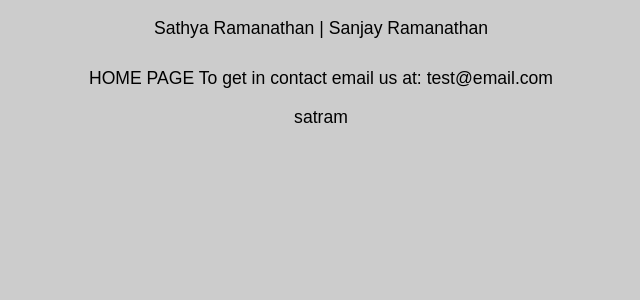
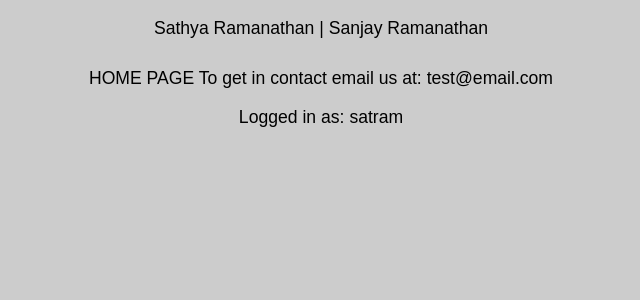
Before and after one commit to sonjak7/web-store, a PHP site: page /index.php in a window 1280 px wide. Shown: the part 207-507 px from the top of the page, without its empty margins (319-959 px from the left). Run offline with PHP 8.4, Linux system fonts and the light colour scheme; a user stored in the database is signed in.

Commit message:
Few index changes

```diff
--- a/index.php
+++ b/index.php
@@ -9,7 +9,7 @@
     <?php if(isset($_SESSION['email_ID'])) : ?>
       <p>HOME PAGE
       To get in contact email us at: test@email.com</p>
-      <?php echo $_SESSION['email_ID']; ?>
+      <p>Logged in as: <?php echo $_SESSION['email_ID']; ?></p>
     <?php endif; ?>
   </div>
 </section>
```
